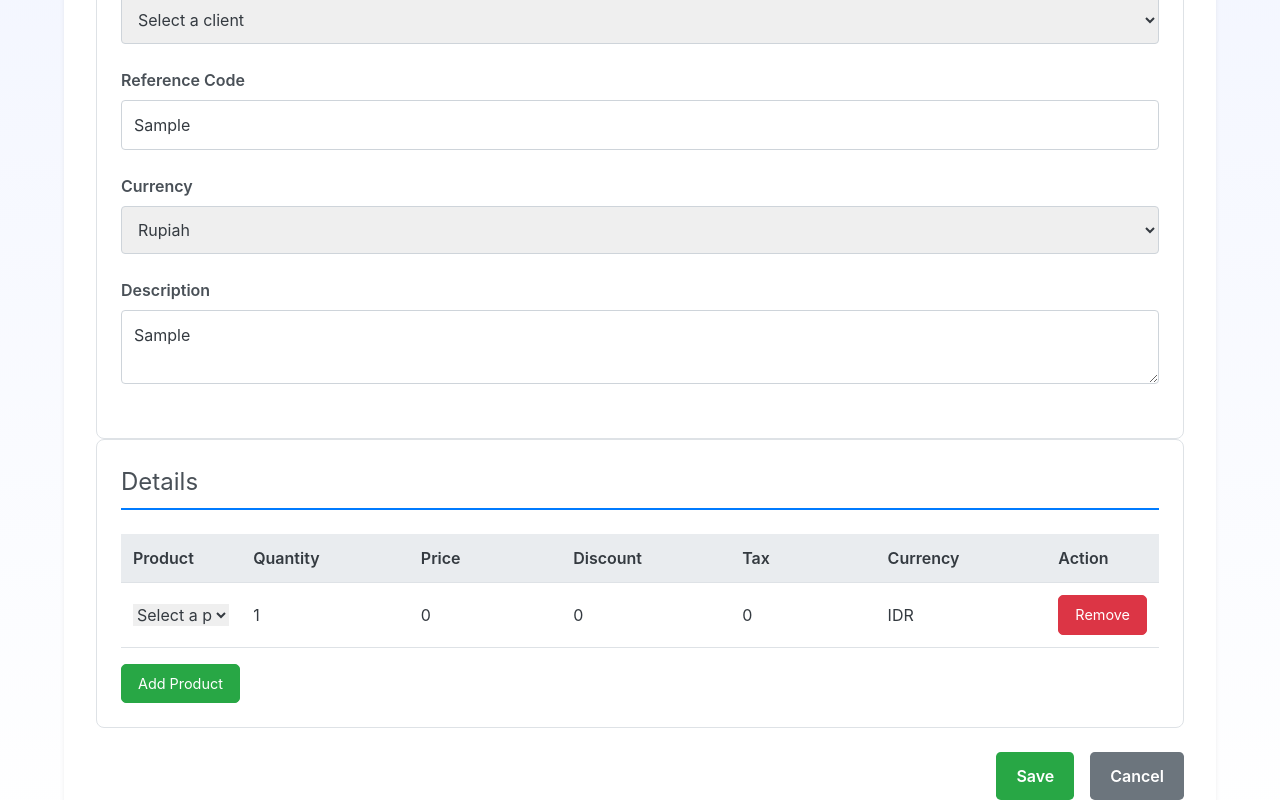
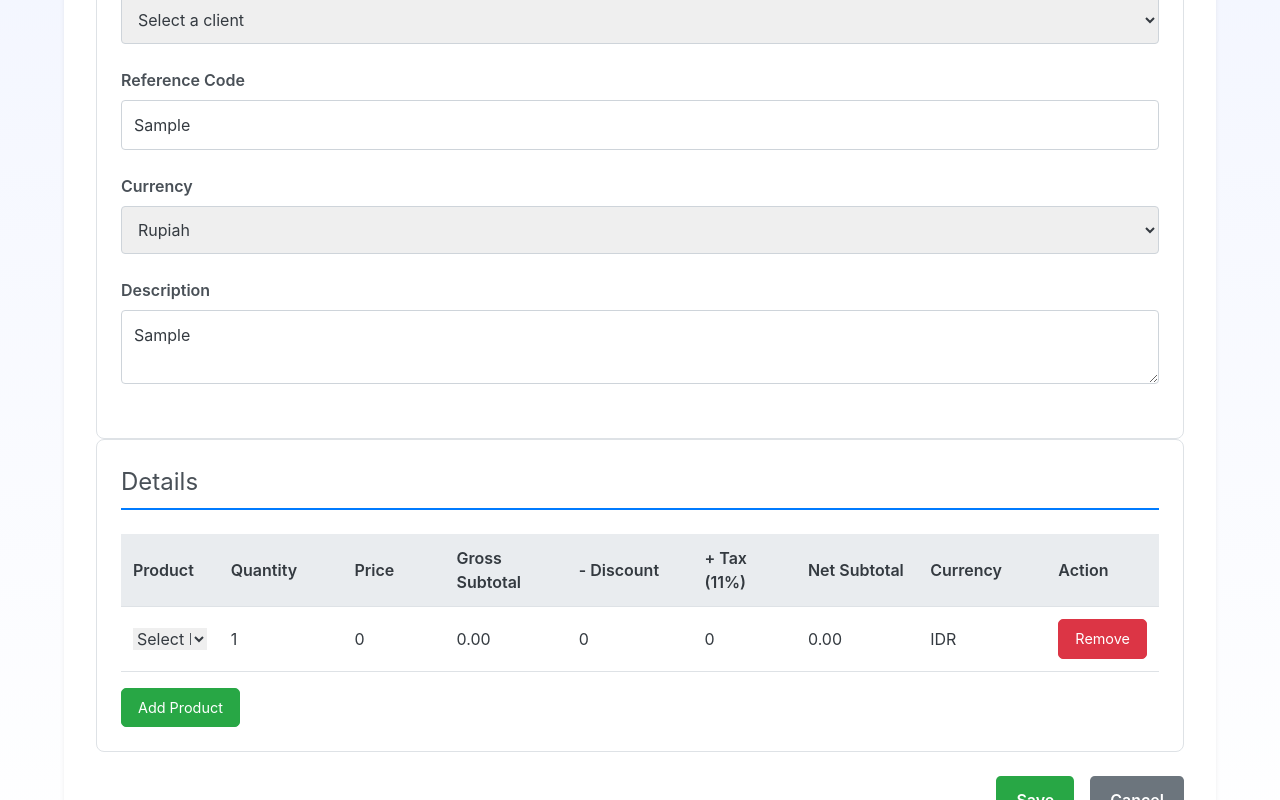
Before and after one commit to ari-fikri/dunses-inventory, a React (Create React App) app: page /sales-order-form in a window 1280 px wide. Both pictures are taken after typing "Sample", "Sample", "Sample" into the empty fields and a click on the button "Add Product". Shown: the part 481-1281 px from the top of the page. Built offline with nearby package versions, Linux system fonts and the light colour scheme.

Commit message:
Add Discount, tax, Gross and Net Sub total to the sales detail

```diff
--- a/src/components/SalesOrderForm.js
+++ b/src/components/SalesOrderForm.js
@@ -53,14 +53,6 @@ const SalesOrderForm = ({ onSave, salesOrders, salesOrderDtls }) => {
   const handleHeaderChange = (e) => {
     const { name, value } = e.target;
     setTransaction({ ...transaction, [name]: value });
-
-    if (name === 'sales_currency') {
-      const updatedDetails = details.map(detail => ({
-        ...detail,
-        sale_currency: value
-      }));
-      setDetails(updatedDetails);
-    }
   };
 
   const handleDetailChange = (index, e) => {
@@ -71,14 +63,17 @@ const SalesOrderForm = ({ onSave, salesOrders, salesOrderDtls }) => {
   };
 
   const handleAddDetail = () => {
-    setDetails([...details, {
-      product_code: '',
-      qty: 1,
-      price: 0,
-      sale_discount: 0,
-      sale_tax: 0,
-      sale_currency: transaction.sales_currency
-    }]);
+    setDetails([
+      ...details,
+      {
+        product_code: '',
+        qty: 1,
+        price: 0,
+        sale_discount: 0,
+        sale_tax: 0,
+        sale_currency: transaction.sales_currency,
+      },
+    ]);
   };
 
   const handleRemoveDetail = (index) => {
@@ -177,14 +172,24 @@ const SalesOrderForm = ({ onSave, salesOrders, salesOrderDtls }) => {
                 <th>Product</th>
                 <th>Quantity</th>
                 <th>Price</th>
-                <th>Discount</th>
-                <th>Tax</th>
+                <th>Gross Subtotal</th>
+                <th>- Discount</th>
+                <th>+ Tax (11%)</th>
+                <th>Net Subtotal</th>
                 <th>Currency</th>
                 <th>Action</th>
               </tr>
             </thead>
             <tbody>
-              {details.map((detail, index) => (
+              {details.map((detail, index) => {
+                const qty = parseFloat(detail.qty) || 0;
+                const price = parseFloat(detail.price) || 0;
+                const grossSubtotal = qty * price;
+                const discount = parseFloat(detail.sale_discount) || 0;
+                const tax = parseFloat(detail.sale_tax) || 0;
+                const netSubtotal = grossSubtotal - discount + tax;
+
+                return (
                 <tr key={index}>
                   <td>
                     <select
@@ -193,10 +198,10 @@ const SalesOrderForm = ({ onSave, salesOrders, salesOrderDtls }) => {
                       onChange={(e) => handleDetailChange(index, e)}
                       required
                     >
-                      <option value="">Select a product</option>
-                      {products.map((p) => (
-                        <option key={p.product_code} value={p.product_code}>
-                          {p.product_name}
+                      <option value="">Select Product</option>
+                      {products.map((product) => (
+                        <option key={product.product_code} value={product.product_code}>
+                          {product.product_name}
                         </option>
                       ))}
                     </select>
@@ -224,10 +229,18 @@ const SalesOrderForm = ({ onSave, salesOrders, salesOrderDtls }) => {
                   <td>
                     <input
                       type="number"
+                      name="gross_subtotal"
+                      value={grossSubtotal.toFixed(2)}
+                      readOnly
+                      tabIndex="-1"
+                    />
+                  </td>
+                  <td>
+                    <input
+                      type="number"
                       name="sale_discount"
                       value={detail.sale_discount}
                       onChange={(e) => handleDetailChange(index, e)}
-                      min="0"
                     />
                   </td>
                   <td>
@@ -236,7 +249,15 @@ const SalesOrderForm = ({ onSave, salesOrders, salesOrderDtls }) => {
                       name="sale_tax"
                       value={detail.sale_tax}
                       onChange={(e) => handleDetailChange(index, e)}
-                      min="0"
+                    />
+                  </td>
+                  <td>
+                    <input
+                      type="number"
+                      name="net_subtotal"
+                      value={netSubtotal.toFixed(2)}
+                      readOnly
+                      tabIndex="-1"
                     />
                   </td>
                   <td>
@@ -254,7 +275,8 @@ const SalesOrderForm = ({ onSave, salesOrders, salesOrderDtls }) => {
                     </button>
                   </td>
                 </tr>
-              ))}
+                );
+              })}
             </tbody>
           </table>
           <button type="button" onClick={handleAddDetail} className="add-detail-button">
```
